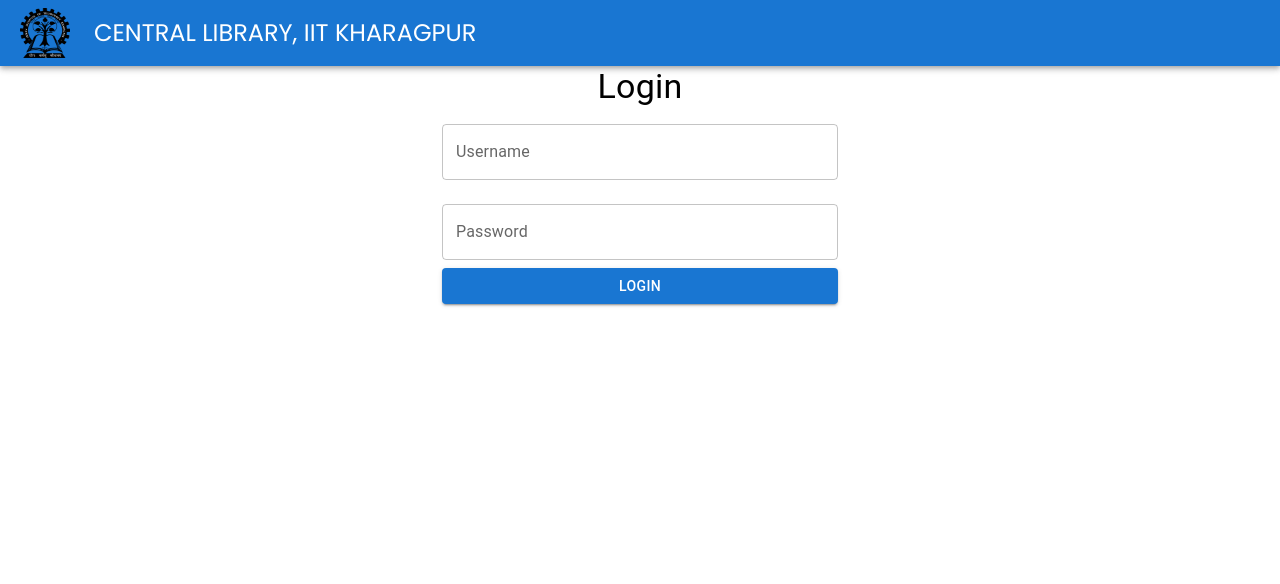
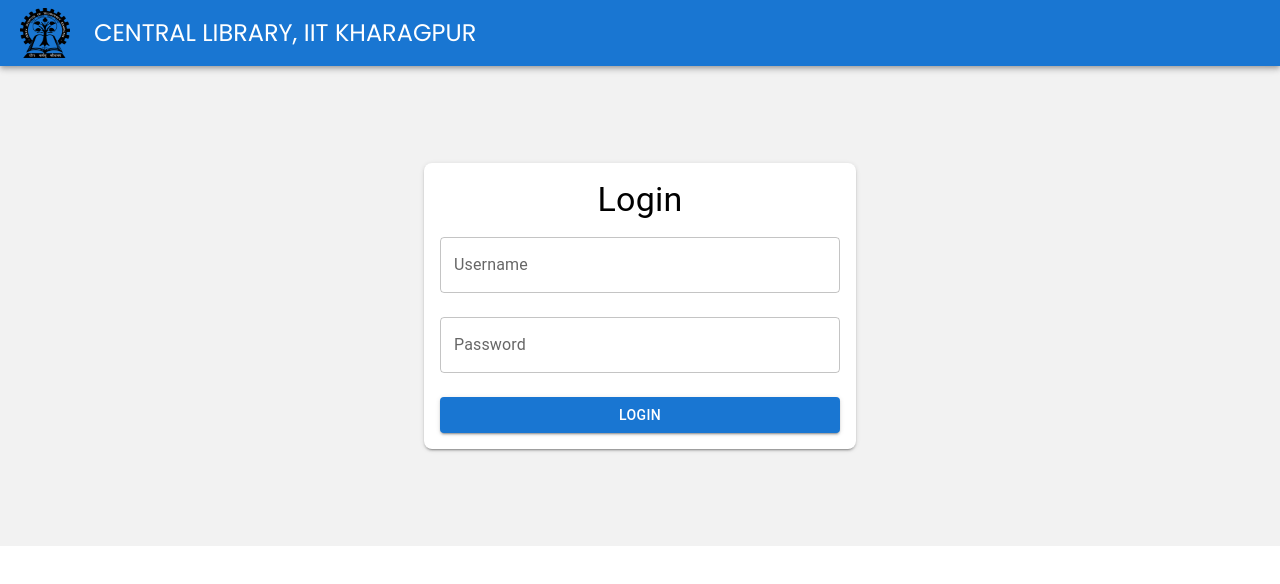
Before and after one commit to Kunalvrm555/ingress-frontend, a React (Create React App) app: page /login in a window 1280 px wide. Shown: the top 584 px of the page. Built offline with nearby package versions, Linux system fonts and the light colour scheme.

Commit message:
feat: improve styling fit homepage comp viewport
Refactored the code in the HomePage component to improve the styling of the homepage. Applied the "homepage-grid" class to the Grid component to adjust the spacing.

```diff
--- a/src/components/HomePage/HomePage.js
+++ b/src/components/HomePage/HomePage.js
@@ -18,7 +18,7 @@ const HomePage = () => {
 
   return (
     <div>
-      <Grid container spacing={3}>
+      <Grid container spacing={3} className="homepage-grid">
         <Grid item xs={12} md={6}>
           <Status
             setLastUpdate={updateTable}
--- a/src/components/HomePage/Logs.js
+++ b/src/components/HomePage/Logs.js
@@ -8,18 +8,20 @@ import {
   TableRow,
   Paper,
   Box,
+  CircularProgress,
+  Typography
 } from "@mui/material";
 import { TableVirtuoso } from "react-virtuoso";
-// import studentsData from './students.json'; // Import students data from local JSON file
+
 
 const columns = [
   {
-    width: "1%",
+    width: "5%",
     label: "S.No",
     dataKey: "sno",
   },
   {
-    width: "5%",
+    width: "10%",
     label: "Roll No",
     dataKey: "rollno",
   },
@@ -29,34 +31,49 @@ const columns = [
     dataKey: "name",
   },
   {
-    width: "2%",
+    width: "5%",
     label: "Type",
     dataKey: "type",
   },
   {
-    width: "2%",
+    width: "5%",
     label: "Department",
     dataKey: "department",
   },
   {
-    width: "10%",
+    width: "20%",
     label: "Check In Time",
     dataKey: "checkInTime",
   },
 ];
 
+
 const LogsTable = ({ lastUpdate }) => {
   const [students, setStudents] = useState([]);
+  const [isLoading, setIsLoading] = useState(false);
+  const [error, setError] = useState(null);
 
   useEffect(() => {
     const fetchData = async () => {
+      setIsLoading(true);
+      try {
         const res = await fetch("http://localhost:8000/logs");
+        if (!res.ok) {
+          throw new Error("An error occurred while fetching the logs.");
+        }
         const data = await res.json();
         setStudents(data);
+        setError(null);
+      } catch (error) {
+        setError(error.message);
+      } finally {
+        setIsLoading(false);
+      }
     };
 
     fetchData();
   }, [lastUpdate]);
+
 
   const VirtuosoTableComponents = {
     Scroller: React.forwardRef((props, ref) => (
@@ -108,27 +125,36 @@ const LogsTable = ({ lastUpdate }) => {
     </React.Fragment>
   );
 
+  if (isLoading) {
+    return <CircularProgress />;
+  }
+
+  if (error) {
+    return <Typography variant="body1" color="error">{error}</Typography>;
+  }
+
   return (
     <Box
-      sx={{ maxWidth: "98%", margin: "auto", marginTop: 2, marginBottom: 2 }}
+      sx={{ maxWidth: "95%", margin: "auto", marginTop: 2, marginBottom: 2 }}
     >
       <TableContainer
         component={Paper}
         style={{ margin: "10px", border: "1px solid #ddd" }}
       >
-        <Paper style={{ height: 400, width: "100%" }}>
+        <Paper style={{ height: "calc(100vh - 420px)", width: "100%", overflow: 'auto' }}> {/* adjust the subtraction value as needed */}
+          {students && students.length > 0 && (
             <TableVirtuoso
               data={students}
               components={VirtuosoTableComponents}
               fixedHeaderContent={fixedHeaderContent}
               itemContent={rowContent}
             />
+          )}
         </Paper>
       </TableContainer>
     </Box>
   );
 };
-
 LogsTable.propTypes = {
   lastUpdate: PropTypes.number.isRequired,
 };
--- a/src/components/HomePage/Status.js
+++ b/src/components/HomePage/Status.js
@@ -123,7 +123,7 @@ const Status = ({ setLastUpdate, setStatusInfo }) => {
               <TableRow>
                 <TableCell>Roll No</TableCell>
                 <TableCell>
-                  <Typography variant="body1" fontWeight="bold">
+                  <Typography variant="body2" fontWeight="bold">
                     {student.rollNo}
                   </Typography>
                 </TableCell>
@@ -131,7 +131,7 @@ const Status = ({ setLastUpdate, setStatusInfo }) => {
               <TableRow>
                 <TableCell>Name</TableCell>
                 <TableCell>
-                  <Typography variant="body1" fontWeight="bold">
+                  <Typography variant="body2" fontWeight="bold">
                     {student.name}
                   </Typography>
                 </TableCell>
@@ -139,7 +139,7 @@ const Status = ({ setLastUpdate, setStatusInfo }) => {
               <TableRow>
                 <TableCell>Check In Time</TableCell>
                 <TableCell>
-                  <Typography variant="body1" fontWeight="bold">
+                  <Typography variant="body2" fontWeight="bold">
                     {student.checkInTime}
                   </Typography>
                 </TableCell>
@@ -147,7 +147,7 @@ const Status = ({ setLastUpdate, setStatusInfo }) => {
               <TableRow>
                 <TableCell>Check Out Time</TableCell>
                 <TableCell>
-                  <Typography variant="body1" fontWeight="bold">
+                  <Typography variant="body2" fontWeight="bold">
                     {student.checkoutTime}
                   </Typography>
                 </TableCell>
--- a/src/components/LoginPage/LoginPage.js
+++ b/src/components/LoginPage/LoginPage.js
@@ -1,7 +1,7 @@
 import React, { useContext, useState, useEffect } from "react";
 import UserContext from '../Shared/UserContext';
 import jwtDecode from "jwt-decode";
-import { Button, TextField, Container, Typography, Snackbar } from '@mui/material';
+import { Button, TextField, Container, Typography, Snackbar, Box } from '@mui/material';
 import { Alert } from '@mui/material';
 import { useNavigate } from "react-router-dom";
 
@@ -50,7 +50,19 @@ const LoginPage = () => {
   };
 
   return (
-    <Container maxWidth="xs">
+    <Box
+      display="flex"
+      justifyContent="center"
+      alignItems="center"
+      style={{height: '60vh', backgroundColor: '#f2f2f2'}}
+    >
+      <Box
+        boxShadow={2}
+        bgcolor="background.paper"
+        p={2}
+        borderRadius={2}
+        maxWidth={400}
+      >
         <Typography variant="h4" align="center">
           Login
         </Typography>
@@ -74,6 +86,7 @@ const LoginPage = () => {
           variant="contained"
           color="primary"
           onClick={handleLogin}
+          style={{ marginTop: 16 }}
         >
           Login
         </Button>
@@ -87,7 +100,8 @@ const LoginPage = () => {
             Invalid username or password.
           </Alert>
         </Snackbar>
-    </Container>
+      </Box>
+    </Box>
   );
 };
 
```
Lines whose indentation alone changed are shown as unchanged.
